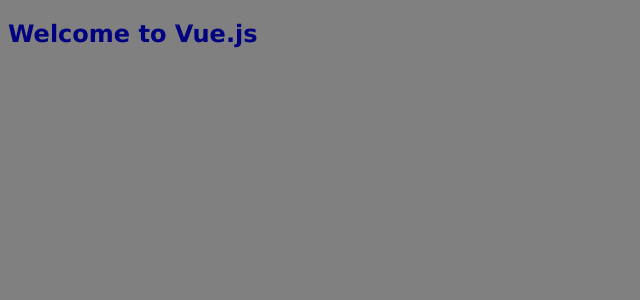
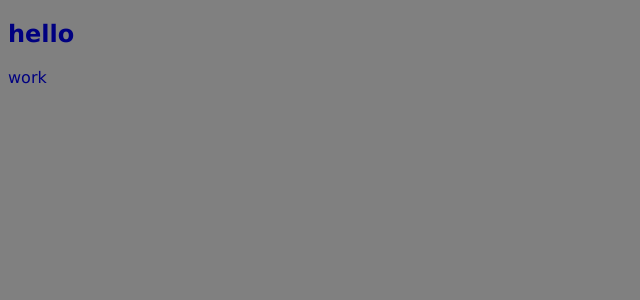
Before and after one commit to DoRightt/weatherVueApp, a Vue app: page / in a window 1280 px wide. Shown: the top 300 px of the page, without its empty margins (0-640 px from the left). Built offline with nearby package versions, Linux system fonts and the light colour scheme.

Commit message:
some shit

```diff
--- a/src/App.html
+++ /dev/null
@@ -1,3 +0,0 @@
-<div id="app">
-    <h2>{{message}}</h2>
-</div>
--- a/src/App.js
+++ /dev/null
@@ -1,7 +0,0 @@
-export default {
-    data () {
-        return {
-            message: 'Welcome to Vue.js'
-        }
-    }
-}
--- a/src/App.vue
+++ /dev/null
@@ -1,2 +0,0 @@
-<template src="./App.html"></template>
-<script src="./App.js"></script>
--- /dev/null
+++ b/src/components/App.vue
@@ -0,0 +1,21 @@
+<template>
+    <div id="app">
+        <h2>{{message}}</h2>
+        <HeaderComponent></HeaderComponent>
+    </div>
+</template>
+
+<script>
+    import Header from './Header.vue'
+
+    export default {
+        components: {
+            'HeaderComponent': Header
+        },
+        data: function() {
+            return {
+                message: 'hello'
+            }
+        }
+    }
+</script>
--- /dev/null
+++ b/src/components/Header.vue
@@ -0,0 +1,15 @@
+<template>
+    <div>
+        <p>work</p>
+    </div>
+</template>
+
+<script>
+    export default {
+        data: function() {
+            return {
+                message: 'Test'
+            }
+        }
+    }
+</script>
--- a/src/index.js
+++ b/src/index.js
@@ -1,5 +1,5 @@
 import Vue from 'vue';
-import App from './App.vue';
+import App from './components/App.vue';
 import './sass/style.scss'
 
 new Vue({
```
